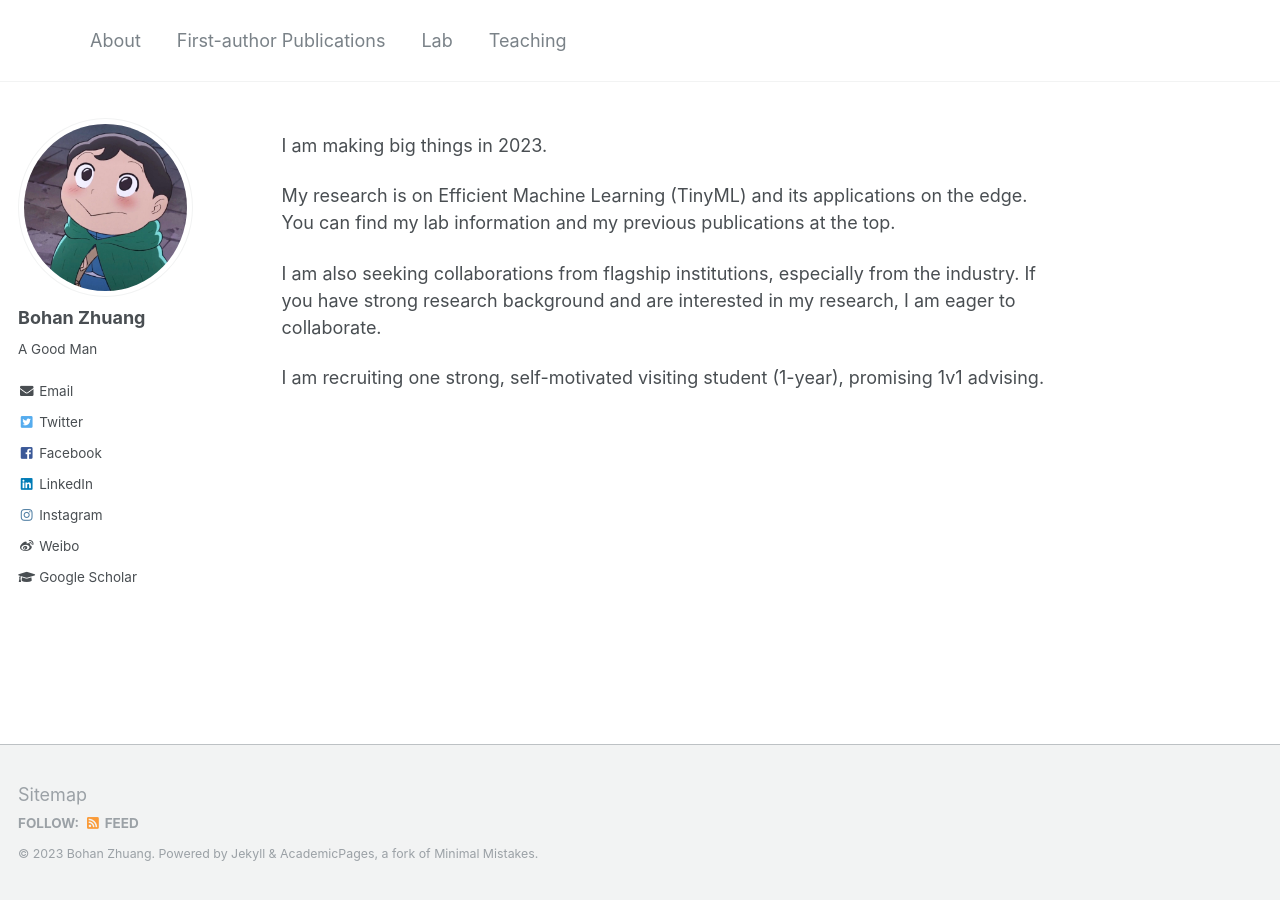
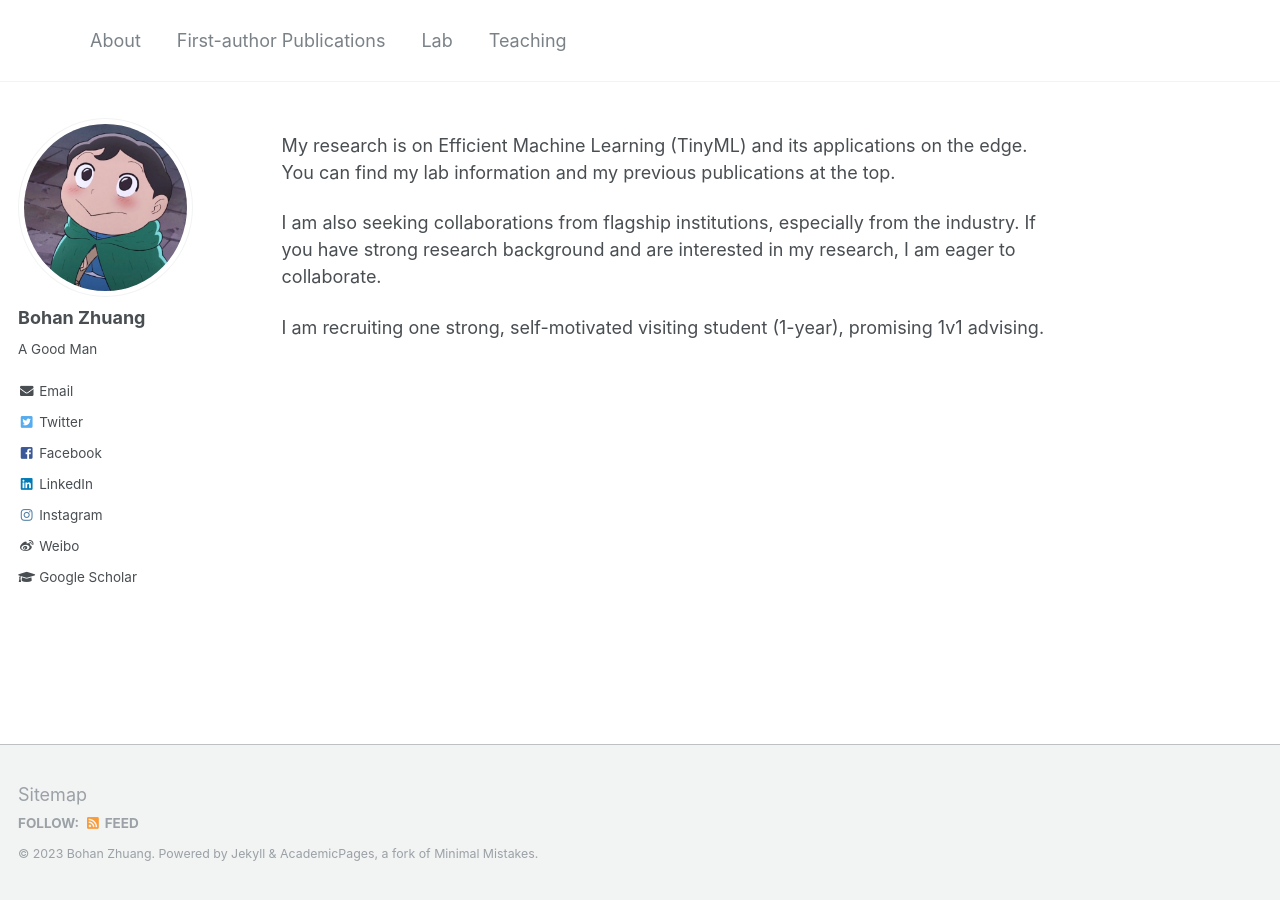
Before and after one commit to bohanzhuang/bohanzhuang.github.io, a Jekyll site: the page built from _pages/about.md, in a window 1280 px wide. Built offline with Jekyll 4.4.1, drawn with Linux system fonts in a browser that asks for light colours.

Commit message:
Update about.md

```diff
--- a/_pages/about.md
+++ b/_pages/about.md
@@ -8,7 +8,6 @@ redirect_from:
   - /about.html
 ---
 
-I am making big things in 2023.
 
 My research is on Efficient Machine Learning (TinyML) and its applications on the edge. You can find my lab information and my previous publications at the top.
 
```
